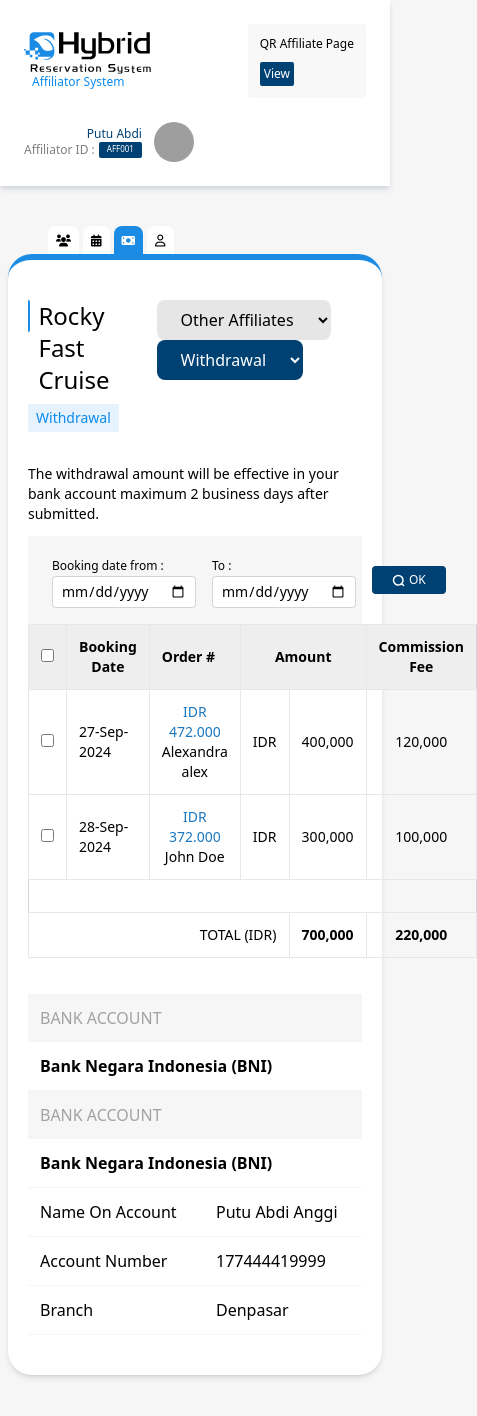
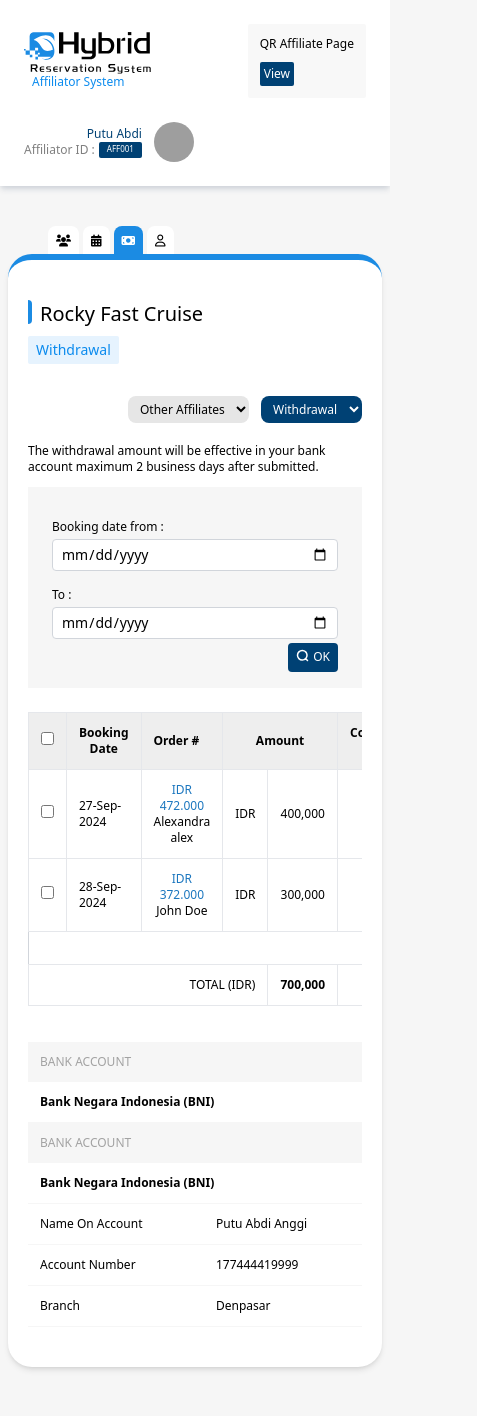
Before and after one commit to Abdianggi/AffiliateAgent, a React (Vite) app: page /#/withdrawal in a window 390 px wide. Shown: the top 1416 px of the page, 477 px wide, since content can reach past the window. Built offline with nearby package versions, Linux system fonts and the light colour scheme; grey boxes are pictures that could not be loaded.

Commit message:
withdrawal page responsive

```diff
--- a/src/feature/AddReseller.jsx
+++ b/src/feature/AddReseller.jsx
@@ -99,8 +99,8 @@
             <Tabs />
             <div className="px-2 lg:px-20 xl:px-52 bg-transparent pb-20">
                 <div className="bg-white px-5  lg:px-20 border-t-[0.4rem] border-[#1B8BE3] py-10 rounded-[1.5rem] shadow-md">
-                    <div className="text-2xl font-medium flex mb-5">
-                        <div className="w-1 h-8 mr-2 bg-[#1B8BE3] rounded-r-full"></div>
+                    <div className="text-xl sm:text-2xl font-medium flex mb-2">
+                        <div className="w-1 h-6 sm:h-8 mr-2 bg-[#1B8BE3] rounded-r-full"></div>
                         Reseller Browser
                     </div>
                     <div className="bg-[#F6F6F6] p-3 flex items-center rounded-sm mb-5">
--- a/src/feature/Login.jsx
+++ b/src/feature/Login.jsx
@@ -14,13 +14,15 @@
         <div className="container mx-auto">
           <div className="grid grid-cols-1 md:grid-cols-2 items-center">
             {/* Kolom Kiri */}
-            <div className="flex justify-start relative ">
+            <div className="flex justify-start relative">
               <img
                 src={hybridAccent}
                 alt="Accent"
                 className="
+                  mt-5
                   absolute
                   top-[-12rem]
+                  md:mt-0
                   md:block
                   md:left-[-30rem] md:top-[-24rem] md:max-w-3xl
                   lg:left-[-25rem] lg:top-[-24rem] lg:max-w-3xl
@@ -32,7 +34,7 @@
             {/* Kolom Kanan */}
             <div className="flex justify-center px-6 md:p-0 z-20">
               <div className="w-full max-w-md bg-white py-4 px-9 rounded-lg shadow-lg md:bg-transparent md:p-0 md:shadow-none">
-                <div className="flex justify-center">
+                <div className="flex justify-center mt-9 md:mt-0">
                   <img src={hybridIcon} alt="" />
                 </div>
                 <div className="text-center font-normal text-2xl mt-6">Welcome Affilator</div>
--- a/src/feature/Withdrawal.jsx
+++ b/src/feature/Withdrawal.jsx
@@ -79,10 +79,11 @@
                 const { totalAmount, totalFee } = calculateTotal();
                 return (
                     <div>
-                        <p className="text-sm mb-3">The withdrawal amount will be effective in your bank account maximum 2 business days after submitted.</p>
-                        <div className="flex items-center space-x-4 bg-[#F6F6F6] px-6 py-4">
-                            <div>
-                                <label htmlFor="fromDate" className="text-xs text-black mr-3 text-center align-middle font-medium">
+                        <p className="text-xs sm:text-sm mb-3 sm:mb-0">The withdrawal amount will be effective in your bank account maximum 2 business days after submitted.</p>
+
+                        <div className="sm:flex sm:items-center sm:space-x-4 mb-6 sm:mb-0 bg-[#F6F6F6] px-6 py-4">
+                            <div className="flex flex-col space-y-1 mt-4 sm:inline-block sm:mt-0">
+                                <label htmlFor="fromDate" className="text-xs text-black mr-3 font-medium">
                                     Booking date from :
                                 </label>
                                 <input
@@ -91,7 +92,7 @@
                                     className="border border-gray-300 rounded px-2 py-1 text-sm font-extralight"
                                 />
                             </div>
-                            <div>
+                            <div className="flex flex-col space-y-1 sm:inline-block mt-4 sm:mt-0">
                                 <label htmlFor="toDate" className="text-xs text-black mr-3 font-medium">
                                     To :
                                 </label>
@@ -101,12 +102,12 @@
                                     className="border border-gray-300 rounded px-2 py-1 text-sm font-extralight"
                                 />
                             </div>
-                            <div className="flex items-end">
-                                <button className="bg-[#004174] text-white px-5 py-[0.4rem] rounded text-xs font-extralight flex">
+                            <div className="flex items-end justify-end">
+                                <button className="bg-[#004174] text-white px-2 sm:px-9 py-[0.4rem] rounded text-xs font-extralight mt-1 flex">
                                     <svg
                                         width="13"
                                         height="13"
-                                        className="mt-[0.1rem] mr-1"
+                                        className="sm:mt-[0.1rem] mr-1"
                                         viewBox="0 0 13 13"
                                         fill="none"
                                         xmlns="http://www.w3.org/2000/svg"
@@ -123,7 +124,9 @@
                                 </button>
                             </div>
                         </div>
-                        <table className="table table-bordered w-full text-sm mb-9 border border-gray-300">
+
+                        <div className="overflow-x-auto mb-9">
+                            <table className="table table-bordered w-full text-xs sm:text-sm border border-gray-300">
                                 <thead>
                                     <tr className="bg-[#EEEEEE] font-semibold">
                                         <th className="p-3 border-[1.5px] border-r-0">
@@ -170,13 +173,15 @@
                                 </tfoot>
                             </table>
 
-                        <div>
+                        </div>
+
+                        <div className="text-xs sm:text-base">
                             <div className="p-3 bg-[#F6F6F6] text-[#a2a2a2]">
                                 BANK ACCOUNT
                             </div>
                             <div className="p-3 font-semibold border-b border-[#F6F6F6]">Bank Negara Indonesia (BNI)</div>
                         </div>
-                        <table className="w-full border-collapse">
+                        <table className="w-full border-collapse text-xs sm:text-base">
                             <thead>
                                 <tr>
                                     <th className="p-3 bg-[#F6F6F6] text-left text-[#a2a2a2] font-medium" colSpan={2}>
@@ -240,19 +245,19 @@
            <Tabs />
            <div className="px-2 lg:px-20 xl:px-52 bg-transparent pb-20">
                 <div className="bg-white px-5  lg:px-20 border-t-[0.4rem] border-[#1B8BE3] py-10 rounded-[1.5rem] shadow-md">
-                    <div className="flex justify-between">
+                    <div className="sm:flex sm:justify-between mb-5 sm:mb-0">
                         <div>
-                            <div className="text-2xl font-medium flex mb-2">
-                                <div className="w-1 h-8 mr-2 bg-[#1B8BE3] rounded-r-full"></div>
+                            <div className="text-xl sm:text-2xl font-medium flex mb-2">
+                                <div className="w-1 h-6 sm:h-8 mr-2 bg-[#1B8BE3] rounded-r-full"></div>
                                 Rocky Fast Cruise
                             </div>
                             <div className="text-sm font-light px-2 py-1 inline-block rounded-sm text-[#0B8BEE] bg-[#0B8BEE1A] mb-8">Withdrawal</div>
                         </div>
-                        <div>
-                            <select name="" id="" className="bg-[#E6E6E6] px-5 py-2 rounded-lg cursor-pointer mr-3 font-sm">
+                        <div className="flex justify-end sm:block">
+                            <select name="" id="" className="bg-[#E6E6E6] px-2 py-1 text-xs sm:text-sm sm:px-5 sm:py-2 rounded-lg cursor-pointer mr-3">
                                 <option value="">Other Affiliates</option>
                             </select>
-                            <select name="" id="" className="bg-[#004174] text-white px-5 py-2 rounded-lg cursor-pointer font-sm" value={select} onChange={handleSelectChange}>
+                            <select name="" id="" className="bg-[#004174] text-white px-2 py-1 text-xs sm:text-sm sm:px-5 sm:py-2 rounded-lg cursor-pointer" value={select} onChange={handleSelectChange}>
                                 <option value={1}>Withdrawal</option>
                                 <option value={2}>History</option>
                             </select>
--- a/src/feature/WithdrawalHistory.jsx
+++ b/src/feature/WithdrawalHistory.jsx
@@ -30,20 +30,20 @@
     const { totalAmount, totalFee } = calculateTotal();
     return (
         <div>
-        <p className="text-sm mb-3">The withdrawal amount will be effective in your bank account maximum 2 business days after submitted.</p>
-        <div className="flex items-center space-x-4 bg-[#F6F6F6] px-6 py-4">
-            <div>
-                <label htmlFor="fromDate" className="text-xs text-black mr-3 text-center align-middle font-medium">
+        <p className="text-xs sm:text-sm mb-3 sm:mb-0">The withdrawal amount will be effective in your bank account maximum 2 business days after submitted.</p>
+
+        <div className="sm:flex sm:items-center sm:space-x-4 mb-6 sm:mb-0 bg-[#F6F6F6] px-6 py-4">
+            <div className="flex flex-col space-y-1 mt-4 sm:inline-block sm:mt-0">
+                <label htmlFor="fromDate" className="text-xs text-black mr-3 font-medium">
                     Booking date from :
                 </label>
                 <input
                     type="date"
                     id="fromDate"
                     className="border border-gray-300 rounded px-2 py-1 text-sm font-extralight"
-                    oninput="this.value = this.value.split('-').join('-')"
                 />
             </div>
-            <div>
+            <div className="flex flex-col space-y-1 sm:inline-block mt-4 sm:mt-0">
                 <label htmlFor="toDate" className="text-xs text-black mr-3 font-medium">
                     To :
                 </label>
@@ -53,12 +53,12 @@
                     className="border border-gray-300 rounded px-2 py-1 text-sm font-extralight"
                 />
             </div>
-            <div className="flex items-end">
-                <button className="bg-[#004174] text-white px-5 py-[0.4rem] rounded text-xs font-extralight flex">
+            <div className="flex items-end justify-end">
+                <button className="bg-[#004174] text-white px-2 sm:px-9 py-[0.4rem] rounded text-xs font-extralight mt-1 flex">
                     <svg
                         width="13"
                         height="13"
-                        className="mt-[0.1rem] mr-1"
+                        className="sm:mt-[0.1rem] mr-1"
                         viewBox="0 0 13 13"
                         fill="none"
                         xmlns="http://www.w3.org/2000/svg"
@@ -75,7 +75,9 @@
                 </button>
             </div>
         </div>
-        <table className="table table-bordered w-full text-sm mb-9 border border-gray-300">
+
+        <div className="overflow-x-auto">
+            <table className="table table-bordered w-full text-xs sm:text-sm mb-9 border border-gray-300">
                 <thead>
                     <tr className="bg-[#EEEEEE] font-semibold">
                         <th className="p-3 border-[1.5px] border-r-0">Date</th>
@@ -124,5 +126,6 @@
                 </tfoot>
             </table>
         </div>
+    </div>
     );
 }
```
Lines whose indentation alone changed are shown as unchanged.
